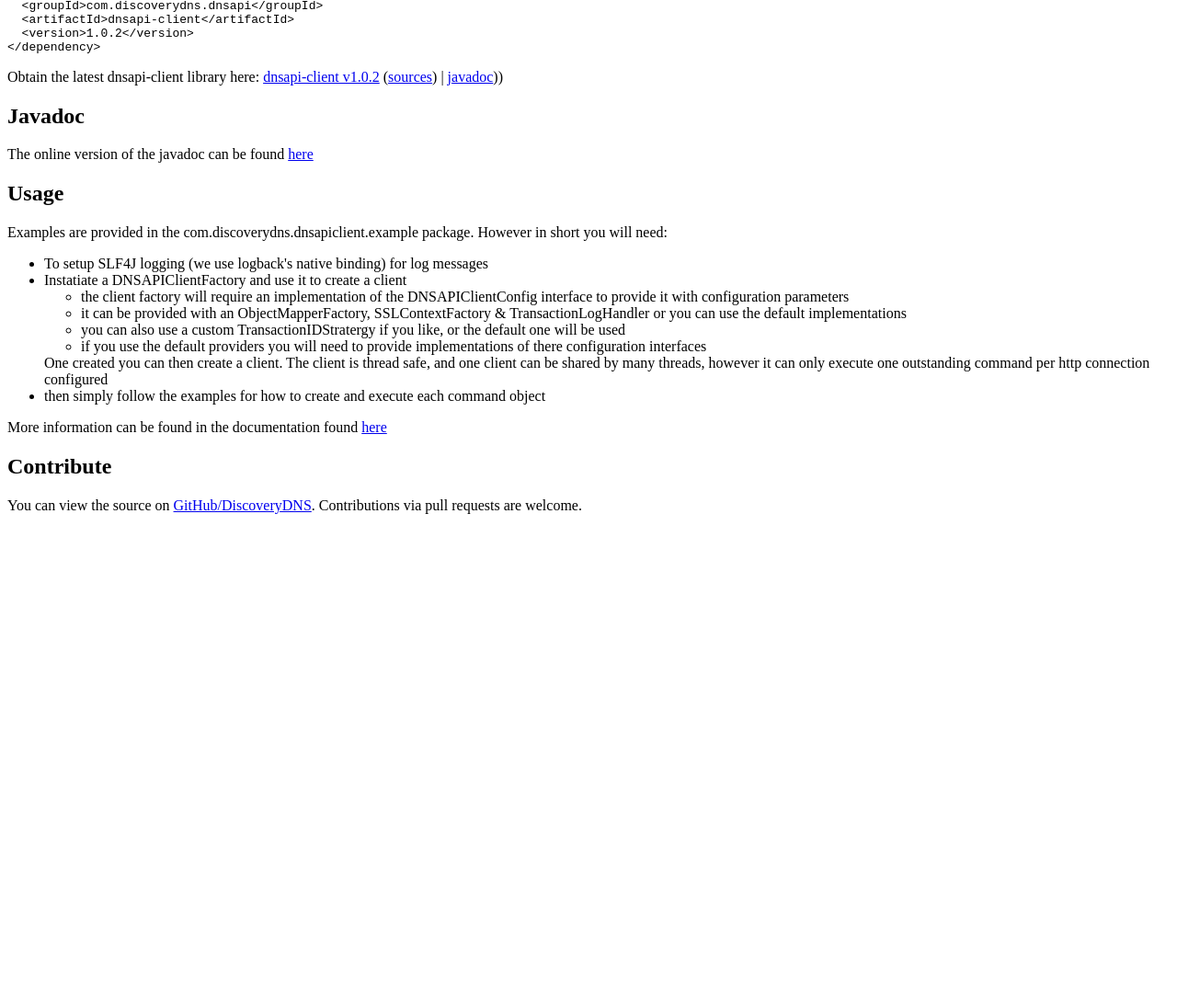
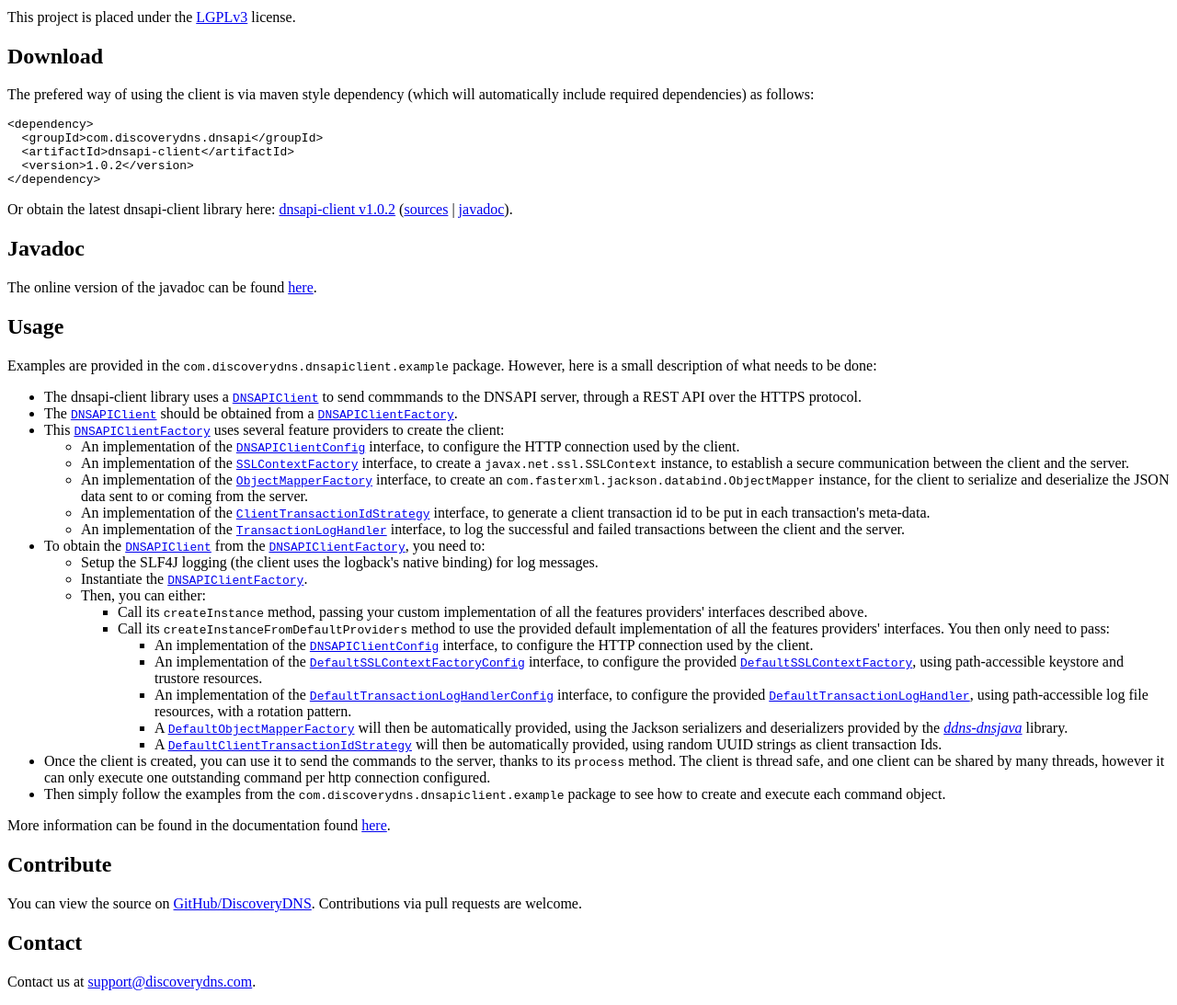
Before and after one commit to discoverydns/dnsapi-client, a plain HTML site: page index.html in a window 1280 px wide. Shown: the part 202-1295 px from the top of the page at 92% size. Before the commit the page ends 800 px from the top, so only its background shows below. Drawn offline with Linux system fonts and the light colour scheme.

Commit message:
Improved index.html

```diff
--- a/index.html
+++ b/index.html
@@ -4,8 +4,11 @@
 		<title>DiscoveryDNS dnsapi-client</title>
 	</head>
 	<body>
+		<h1>DiscoveryDNS dnsapi-client</h1>
 		<h2>Introduction</h2>
 		<p>This project is part of the <a href="http://www.discoverydns.com">DiscoveryDNS</a> solution. It is a client to the DiscoveryDNS Server REST API.</p>
+		<h2>License</h2>
+		<p>This project is placed under the <a href="http://www.gnu.org/licenses/lgpl.txt">LGPLv3</a> license.</p>
 		<h2>Download</h2>
 		<p>The prefered way of using the client is via maven style dependency (which will automatically include required dependencies) as follows:</p>
 		<pre>
@@ -15,25 +18,46 @@
   &lt;version&gt;1.0.2&lt;/version&gt;
 &lt;/dependency&gt;
 </pre>
-		<p>Obtain the latest dnsapi-client library here: <a href="http://discoverydns.github.io/dnsapi-client/repo/dnsapi-client-1.0.2.jar">dnsapi-client v1.0.2</a> (<a href="http://discoverydns.github.io/dnsapi-client/repo/dnsapi-client-1.0.2-sources.jar">sources</a>) | <a href="http://discoverydns.github.io/dnsapi-client/repo/dnsapi-client-1.0.2-javadoc.jar">javadoc</a>))</p>
+		<p>Or obtain the latest dnsapi-client library here: <a href="http://discoverydns.github.io/dnsapi-client/repo/dnsapi-client-1.0.2.jar">dnsapi-client v1.0.2</a> (<a href="http://discoverydns.github.io/dnsapi-client/repo/dnsapi-client-1.0.2-sources.jar">sources</a> | <a href="http://discoverydns.github.io/dnsapi-client/repo/dnsapi-client-1.0.2-javadoc.jar">javadoc</a>).</p>
 		<h2>Javadoc</h2>
-		<p>The online version of the javadoc can be found <a href="http://discoverydns.github.io/dnsapi-client/javadoc/index.html">here</a></p>
+		<p>The online version of the javadoc can be found <a href="http://discoverydns.github.io/dnsapi-client/javadoc/index.html">here</a>.</p>
 		<h2>Usage</h2>
-		<p>Examples are provided in the com.discoverydns.dnsapiclient.example package. However in short you will need:<p>
-			<ul>
-				<li>To setup SLF4J logging (we use logback's native binding) for log messages</li>
-				<li>Instatiate a DNSAPIClientFactory and use it to create a client</li>
-					<ul>
-						<li>the client factory will require an implementation of the DNSAPIClientConfig interface to provide it with configuration parameters</li>
-						<li>it can be provided with an ObjectMapperFactory, SSLContextFactory &amp; TransactionLogHandler or you can use the default implementations</li>
-						<li>you can also use a custom TransactionIDStratergy if you like, or the default one will be used </li>
-						<li>if you use the default providers you will need to provide implementations of there configuration interfaces</li>
-					</ul>
-				</li>One created you can then create a client. The client is thread safe, and one client can be shared by many threads, however it can only execute one outstanding command per http connection configured</li>
-				<li> then simply follow the examples for how to create and execute each command object</li>
-			</ul>
-		<p>More information can be found in the documentation found <a href="http://discoverydns.github.io/dnsapi-client/doc/DDNS%20-%20DiscoveryDNS%20API%20-%20v1.4.pdf">here</a></p>
+		<p>Examples are provided in the <code>com.discoverydns.dnsapiclient.example</code> package. However, here is a small description of what needs to be done:<p>
+		<ul>
+			<li>The dnsapi-client library uses a <a href="http://discoverydns.github.io/dnsapi-client/javadoc/com/discoverydns/dnsapiclient/DNSAPIClient.html"><code>DNSAPIClient</code></a> to send commmands to the DNSAPI server, through a REST API over the HTTPS protocol.</li>
+			<li>The <a href="http://discoverydns.github.io/dnsapi-client/javadoc/com/discoverydns/dnsapiclient/DNSAPIClient.html"><code>DNSAPIClient</code></a> should be obtained from a <a href="http://discoverydns.github.io/dnsapi-client/javadoc/com/discoverydns/dnsapiclient/DNSAPIClientFactory.html"><code>DNSAPIClientFactory</code></a>.</li>
+			<li>This <a href="http://discoverydns.github.io/dnsapi-client/javadoc/com/discoverydns/dnsapiclient/DNSAPIClientFactory.html"><code>DNSAPIClientFactory</code></a> uses several feature providers to create the client:</li>
+				<ul>
+					<li>An implementation of the <a href="http://discoverydns.github.io/dnsapi-client/javadoc/com/discoverydns/dnsapiclient/config/DNSAPIClientConfig.html"><code>DNSAPIClientConfig</code></a> interface, to configure the HTTP connection used by the client.</li>
+					<li>An implementation of the <a href="http://discoverydns.github.io/dnsapi-client/javadoc/com/discoverydns/dnsapiclient/SSLContextFactory.html"><code>SSLContextFactory</code></a> interface, to create a <code>javax.net.ssl.SSLContext</code> instance, to establish a secure communication between the client and the server.</li>
+					<li>An implementation of the <a href="http://discoverydns.github.io/dnsapi-client/javadoc/com/discoverydns/dnsapiclient/ObjectMapperFactory.html"><code>ObjectMapperFactory</code></a> interface, to create an <code>com.fasterxml.jackson.databind.ObjectMapper</code> instance, for the client to serialize and deserialize the JSON data sent to or coming from the server.</li>
+					<li>An implementation of the <a href="http://discoverydns.github.io/dnsapi-client/javadoc/com/discoverydns/dnsapiclient/ClientTransactionIdStrategy.html"><code>ClientTransactionIdStrategy</code></a> interface, to generate a client transaction id to be put in each transaction's meta-data.</li>
+					<li>An implementation of the <a href="http://discoverydns.github.io/dnsapi-client/javadoc/com/discoverydns/dnsapiclient/TransactionLogHandler.html"><code>TransactionLogHandler</code></a> interface, to log the successful and failed transactions between the client and the server.</li>
+				</ul>
+			<li>To obtain the <a href="http://discoverydns.github.io/dnsapi-client/javadoc/com/discoverydns/dnsapiclient/DNSAPIClient.html"><code>DNSAPIClient</code></a> from the <a href="http://discoverydns.github.io/dnsapi-client/javadoc/com/discoverydns/dnsapiclient/DNSAPIClientFactory.html"><code>DNSAPIClientFactory</code></a>, you need to:</li>
+				<ul>
+					<li>Setup the SLF4J logging (the client uses the logback's native binding) for log messages.</li>
+					<li>Instantiate the <a href="http://discoverydns.github.io/dnsapi-client/javadoc/com/discoverydns/dnsapiclient/DNSAPIClientFactory.html"><code>DNSAPIClientFactory</code></a>.</li>
+					<li>Then, you can either:</li>
+						<ul>
+							<li>Call its <code>createInstance</code> method, passing your custom implementation of all the features providers' interfaces described above.</li>
+							<li>Call its <code>createInstanceFromDefaultProviders</code> method to use the provided default implementation of all the features providers' interfaces. You then only need to pass:</li>
+								<ul>
+									<li>An implementation of the <a href="http://discoverydns.github.io/dnsapi-client/javadoc/com/discoverydns/dnsapiclient/config/DNSAPIClientConfig.html"><code>DNSAPIClientConfig</code></a> interface, to configure the HTTP connection used by the client.</li>
+									<li>An implementation of the <a href="http://discoverydns.github.io/dnsapi-client/javadoc/com/discoverydns/dnsapiclient/config/DefaultSSLContextFactoryConfig.html"><code>DefaultSSLContextFactoryConfig</code></a> interface, to configure the provided <a href="http://discoverydns.github.io/dnsapi-client/javadoc/com/discoverydns/dnsapiclient/internal/DefaultSSLContextFactory.html"><code>DefaultSSLContextFactory</code></a>, using path-accessible keystore and trustore resources.</li>
+									<li>An implementation of the <a href="http://discoverydns.github.io/dnsapi-client/javadoc/com/discoverydns/dnsapiclient/config/DefaultTransactionLogHandlerConfig.html"><code>DefaultTransactionLogHandlerConfig</code></a> interface, to configure the provided <a href="http://discoverydns.github.io/dnsapi-client/javadoc/com/discoverydns/dnsapiclient/internal/DefaultTransactionLogHandler.html"><code>DefaultTransactionLogHandler</code></a>, using path-accessible log file resources, with a rotation pattern.</li>
+									<li>A <a href="http://discoverydns.github.io/dnsapi-client/javadoc/com/discoverydns/dnsapiclient/internal/DefaultObjectMapperFactory.html"><code>DefaultObjectMapperFactory</code></a> will then be automatically provided, using the Jackson serializers and deserializers provided by the <a href="http://discoverydns.github.io/ddns-dnsjava/"><i>ddns-dnsjava</i></a> library.</li>
+									<li>A <a href="http://discoverydns.github.io/dnsapi-client/javadoc/com/discoverydns/dnsapiclient/internal/DefaultClientTransactionIdStrategy.html"><code>DefaultClientTransactionIdStrategy</code></a> will then be automatically provided, using random UUID strings as client transaction Ids.</li>
+								</ul>
+						</ul>
+				</ul>
+			<li>Once the client is created, you can use it to send the commands to the server, thanks to its <code>process</code> method. The client is thread safe, and one client can be shared by many threads, however it can only execute one outstanding command per http connection configured.</li>
+			<li>Then simply follow the examples from the <code>com.discoverydns.dnsapiclient.example</code> package to see how to create and execute each command object.</li>
+		</ul>
+		<p>More information can be found in the documentation found <a href="http://discoverydns.github.io/dnsapi-client/doc/DDNS%20-%20DiscoveryDNS%20API%20-%20v1.4.pdf">here</a>.</p>
 		<h2>Contribute</h2>
 		<p>You can view the source on <a href="http://github.com/discoverydns/dnsapi-client">GitHub/DiscoveryDNS</a>. Contributions via pull requests are welcome.</p>
+		<h2>Contact</h2>
+		<p>Contact us at <a href="mailto:support@discoverydns.com">support@discoverydns.com</a>.</p>
 	</body>
 </html>
```
